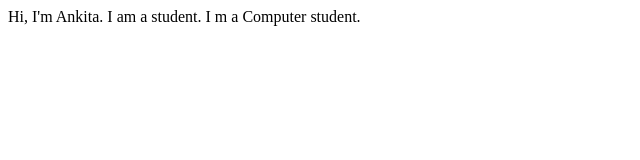
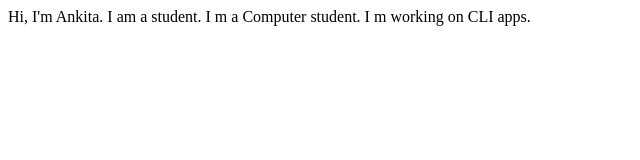
Before and after one commit to 60ankita/Ankitasharma.com, a plain HTML site: page index.html in a window 1280 px wide. Shown: the whole page, without its empty margins (0-640 px from the left). Drawn offline with Linux system fonts and the light colour scheme.

Commit message:
added work

```diff
--- a/index.html
+++ b/index.html
@@ -9,5 +9,7 @@
 <body>
     Hi, I'm Ankita. I am a student.
     I m a Computer student.
+
+    I m working on CLI apps.
 </body>
 </html>
```
